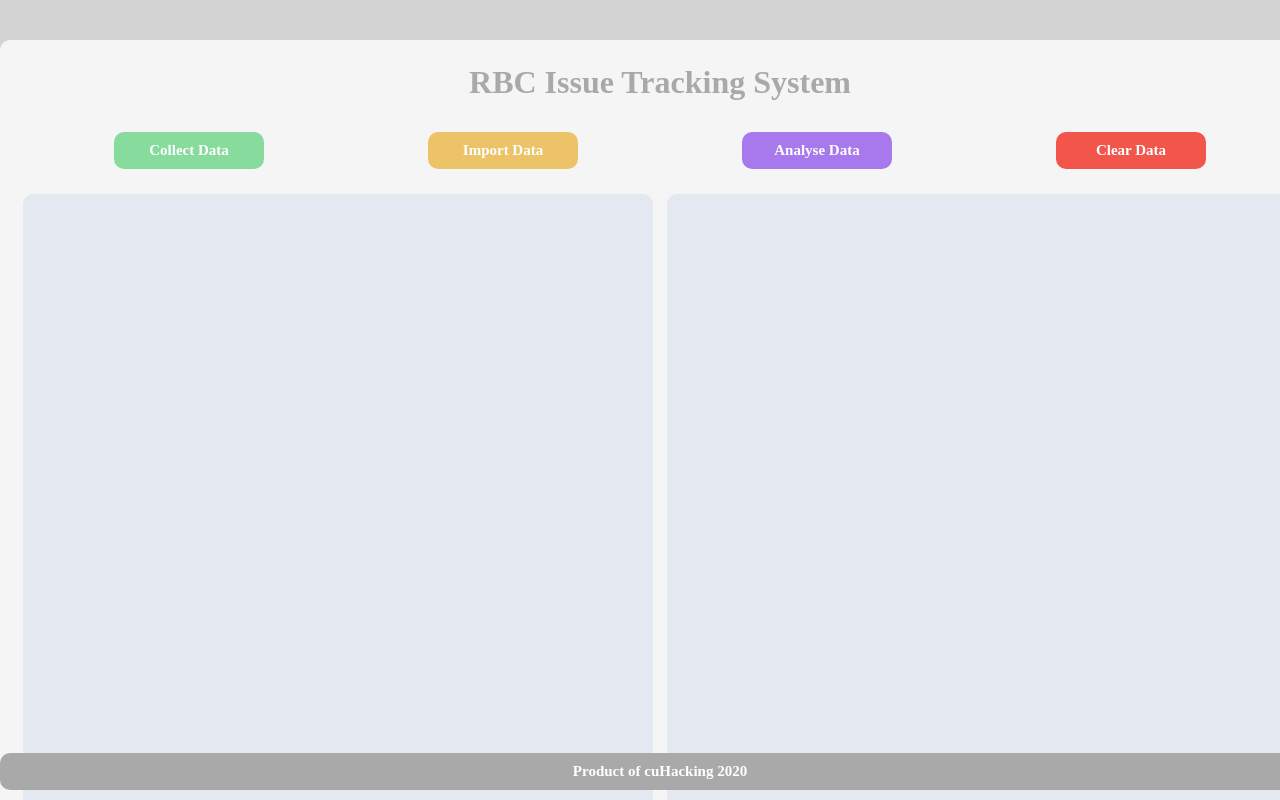
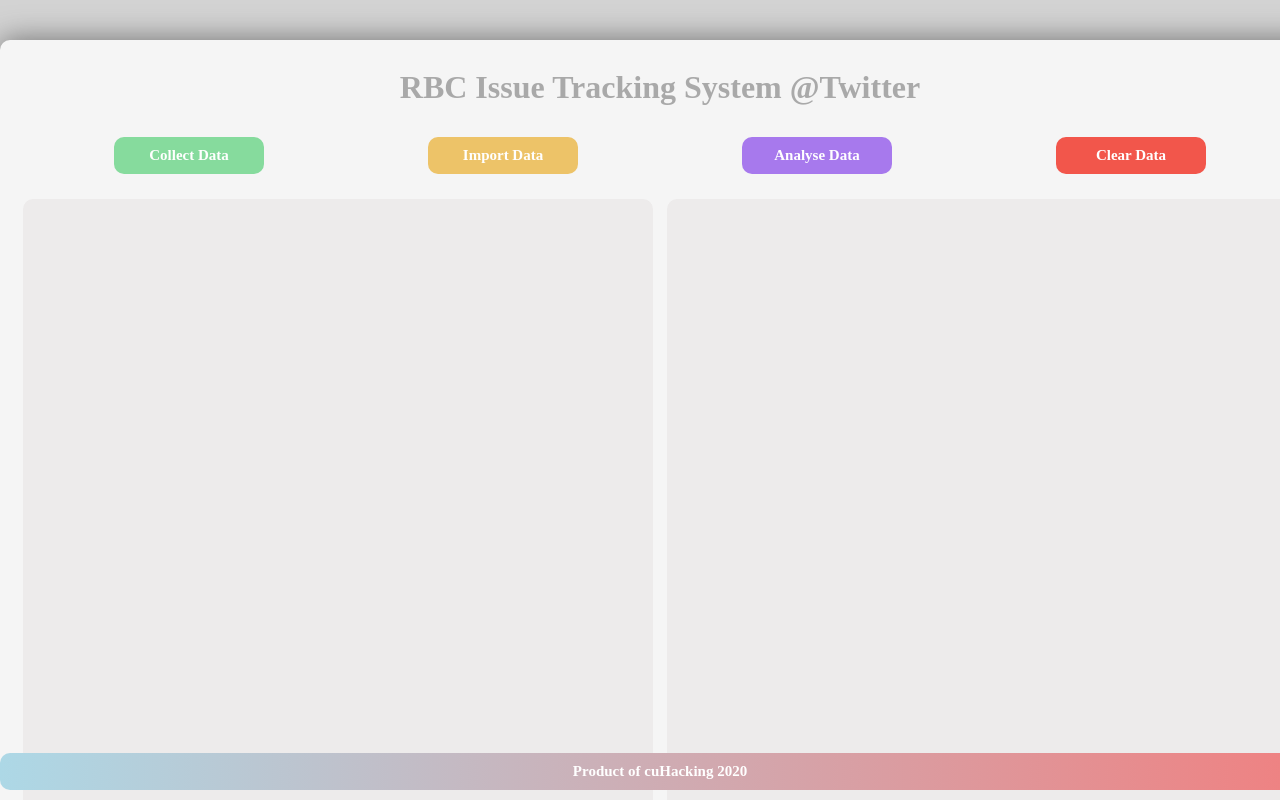
Before and after one commit to monoKeith/cuAnalyse, a website: page web/html/index.html in a window 1280 px wide. Drawn offline with nearby package versions, Linux system fonts and the light colour scheme; no server answers.

Commit message:
Updated UI design

```diff
--- a/web/html/index.html
+++ b/web/html/index.html
@@ -8,7 +8,7 @@
 <body>
     <div id="everything">
         <div id="centerContent">
-            <h1>RBC Issue Tracking System</h1>
+            <h1>RBC Issue Tracking System  @Twitter</h1>
             <div id="buttonPane">
                 <button class="executeButton" id="collectButton" onclick="collectDataButton()" style="background-color: #86db9d">
                     <h5>Collect Data</h5>
--- a/web/html/styles.css
+++ b/web/html/styles.css
@@ -55,6 +55,7 @@
     width: 1300px;
     height: 1000px;
     position: fixed;
+    box-shadow: 0 0 30px #6e6e6e;
 }
 #buttonPane{
     align-items: center;
@@ -67,10 +68,10 @@
     right: 0;
 }
 #infoPane{
-    background: #e4e8f0;
+    background: #edebeb;
     overflow: scroll;
     width: 620px;
-    height: 825px;
+    height: 815px;
     border-radius: 10px;
     margin: 5px;
     padding: 5px;
@@ -87,8 +88,8 @@
 }
 #rightPane{
     width: 620px;
-    height: 825px;
-    background: #e4e8f0;
+    height: 815px;
+    background: #edebeb;
     border-radius: 10px;
     margin: 5px;
     padding: 5px;
@@ -96,7 +97,7 @@
 }
 #bottomContent{
     text-align: center;
-    background-color: darkgray;
+    background: linear-gradient(to right, lightblue, lightcoral);
     margin: 10px auto;
     padding: 10px;
     width: 1300px;
```
